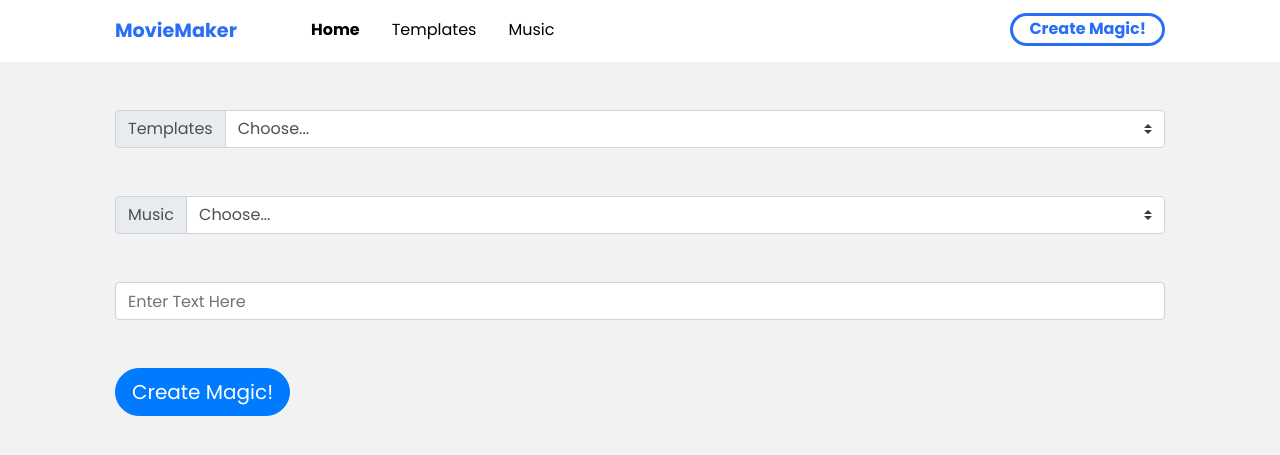
After one commit to himanshukorpal/MovieMaker, a Flask app: page /getstarted in a window 1280 px wide. The commit adds this page. Shown: the top 455 px of the page. Run offline with Flask 2, Linux system fonts and the light colour scheme; some libraries are stand-ins or nearby versions.

Commit message:
Added new template

```diff
--- a/app/routes.py
+++ b/app/routes.py
@@ -5,3 +5,7 @@ from app import app
 @app.route('/home')
 def index():
     return render_template('home.html')
+
+@app.route('/getstarted')
+def getstarted(method="POST"):
+   return render_template('getstarted.html')
--- /dev/null
+++ b/app/templates/getstarted.html
@@ -0,0 +1,32 @@
+{% extends "layout.html" %}
+{% block body %}
+<form>
+<div class="container">
+    <div class="input-group mb-3 mt-5">
+    <div class="input-group-prepend">
+      <label class="input-group-text" for="inputGroupSelect01">Templates</label>
+    </div>
+    <select class="custom-select" id="inputGroupSelect01">
+      <option selected>Choose...</option>
+      <option value="1">One</option>
+      <option value="2">Two</option>
+      <option value="3">Three</option>
+    </select>
+  </div>
+    <div class="input-group mb-3 mt-5 ">
+    <div class="input-group-prepend">
+      <label class="input-group-text" for="inputGroupSelect01">Music</label>
+    </div>
+    <select class="custom-select" id="inputGroupSelect01">
+      <option selected>Choose...</option>
+      <option value="1">One</option>
+      <option value="2">Two</option>
+      <option value="3">Three</option>
+    </select>
+  </div>
+  <input class="form-control mt-5" type="text" placeholder="Enter Text Here">
+  <button type="button" class="btn btn-primary btn-lg rounded-pill mt-5">Create Magic!</button>
+</div>
+</form>
+
+{% endblock %}
--- a/app/templates/layout.html
+++ b/app/templates/layout.html
@@ -3,9 +3,11 @@
   <head>
     <meta charset="UTF-8" />
     <meta name="viewport" content="width=device-width, initial-scale=1.0" />
+    <link rel="stylesheet" href="https://stackpath.bootstrapcdn.com/bootstrap/4.5.2/css/bootstrap.min.css" type="text/css" media="screen" title="no title" charset="utf-8">
     <link rel="stylesheet" href="../static/sytle.css" />
+
     <title>MovieMaker</title>
-    {% block head %}{% endblock %}
+    <!-- {% block head %}{% endblock %} -->
   </head>
   <body>
     {% include "includes/_navbar.html" %}
@@ -13,7 +15,9 @@
 
 
 
-
+  <script src="https://cdn.jsdelivr.net/npm/bootstrap@5.0.0-beta2/dist/js/bootstrap.bundle.min.js" integrity="sha384-b5kHyXgcpbZJO/tY9Ul7kGkf1S0CWuKcCD38l8YkeH8z8QjE0GmW1gYU5S9FOnJ0" crossorigin="anonymous"></script>
+  <script src="https://cdn.jsdelivr.net/npm/@popperjs/core@2.6.0/dist/umd/popper.min.js" integrity="sha384-KsvD1yqQ1/1+IA7gi3P0tyJcT3vR+NdBTt13hSJ2lnve8agRGXTTyNaBYmCR/Nwi" crossorigin="anonymous"></script>
+  <script src="https://cdn.jsdelivr.net/npm/bootstrap@5.0.0-beta2/dist/js/bootstrap.min.js" integrity="sha384-nsg8ua9HAw1y0W1btsyWgBklPnCUAFLuTMS2G72MMONqmOymq585AcH49TLBQObG" crossorigin="anonymous"></script>
   <script src="../static/app.js" charset="utf-8"></script>
   <script src="../static/Ui.js" charset="utf-8"></script>
   </body>
--- a/config.py
+++ b/config.py
@@ -1,5 +1,4 @@
 import os
 class Config(object):
     SECRET_KEY = os.environ.get('SECRET_KEY') or 'you-will-never-guess'
-    SQLALCHEMY_DATABASE_URI = os.environ.get('DATABASE_URL')
-    SQLALCHEMY_TRACK_MODIFICATIONS = False
+    mongo_URI ="mongodb://localhost:27017/"
```
Also changed, not shown: app/__init__.py (+11 -6 lines), app/models.py (+20 -6 lines).
